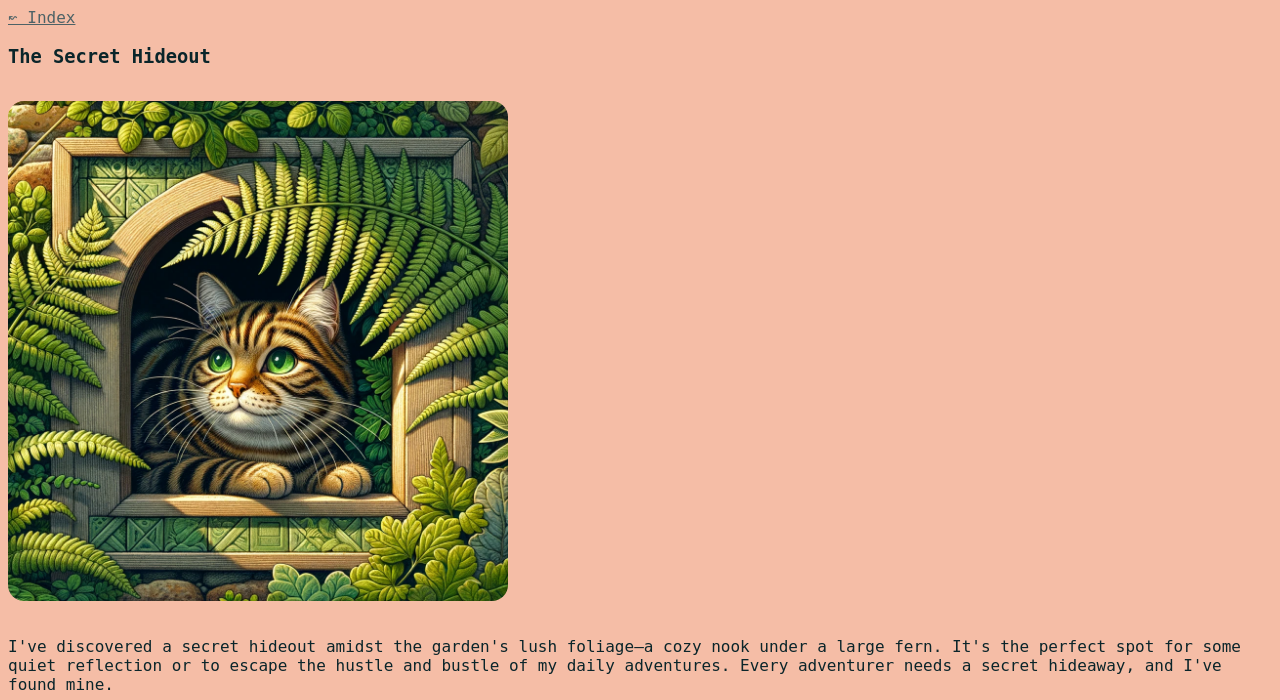
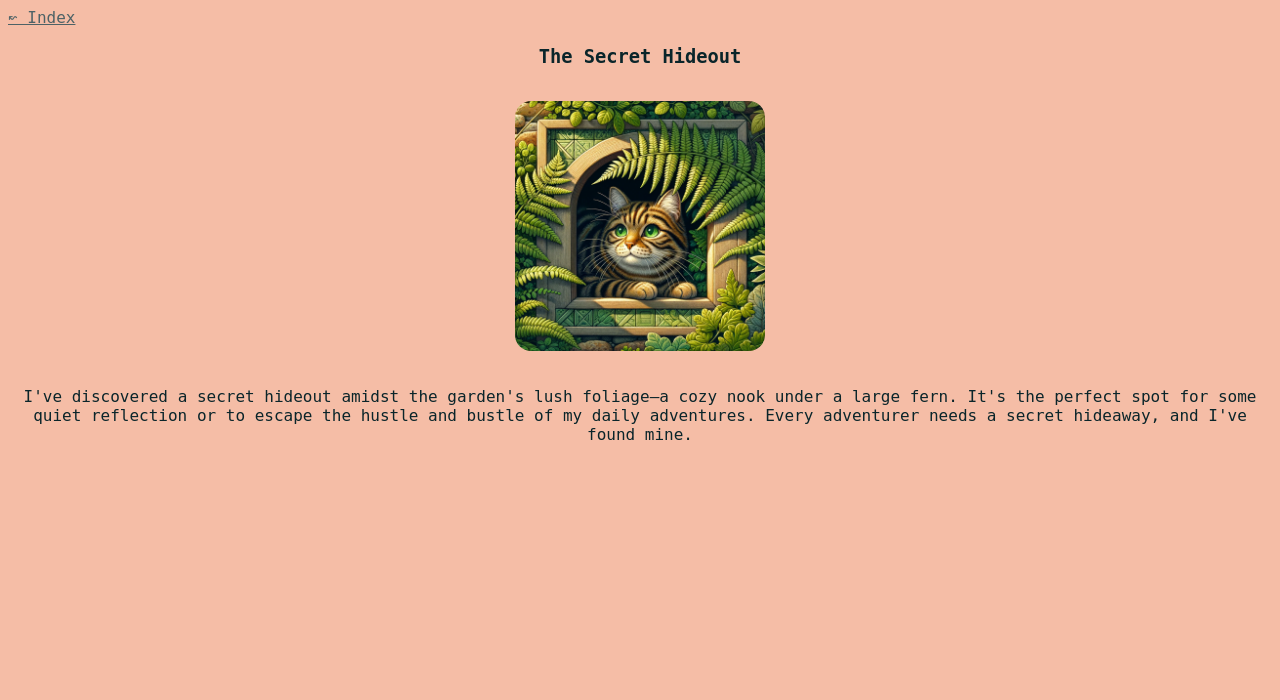
Before and after one commit to amy-enn/php-blog-engine, a PHP site: page /post.php?name=2024-01-07-the-secret-hideout in a window 1280 px wide. Shown: the top 700 px of the page. Run offline with PHP 8.4, Linux system fonts and the light colour scheme.

Commit message:
added minimal formatting on post.php

```diff
--- a/post.php
+++ b/post.php
@@ -17,7 +17,10 @@ $parsedown = new Parsedown();
     <!-- little link back to index page -->
     <a href="index.php">↜ Index</a>
 
-    <?php
+    <div id="postContent">
+
+
+        <?php
     // get the post name from the query string
     $postName = $_GET['name'] ?? 'default-post';
 
@@ -31,6 +34,7 @@ $parsedown = new Parsedown();
         echo "Post not found.";
     }
     ?>
+    </div>
 
 </body>
 
--- a/style.css
+++ b/style.css
@@ -42,6 +42,13 @@ img {
     border-radius: 1rem;
 }
 
+#postContent {
+    display: flex;
+    flex-direction: column;
+    align-items: center;
+    text-align: center;
+}
+
 .post-list {
     align-self: center;
     margin-top: 1rem;
```
